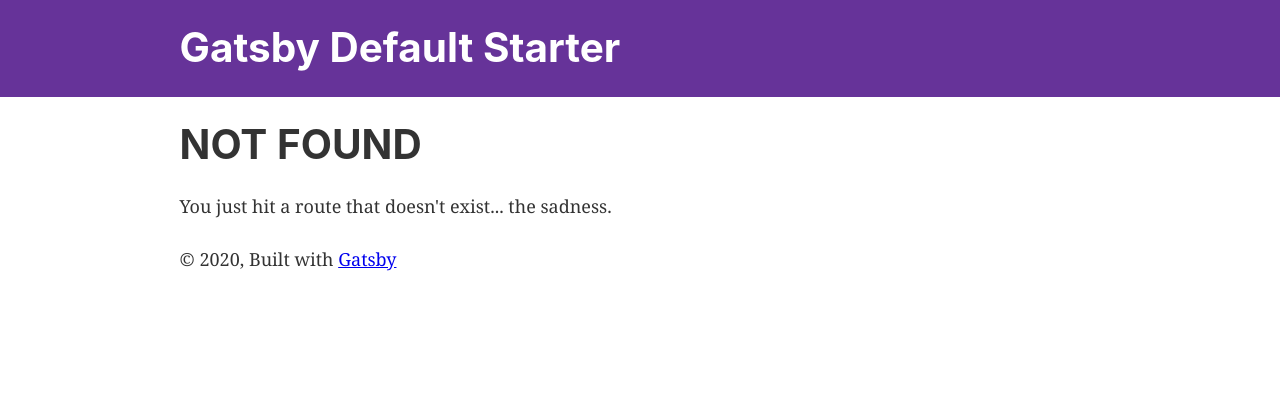
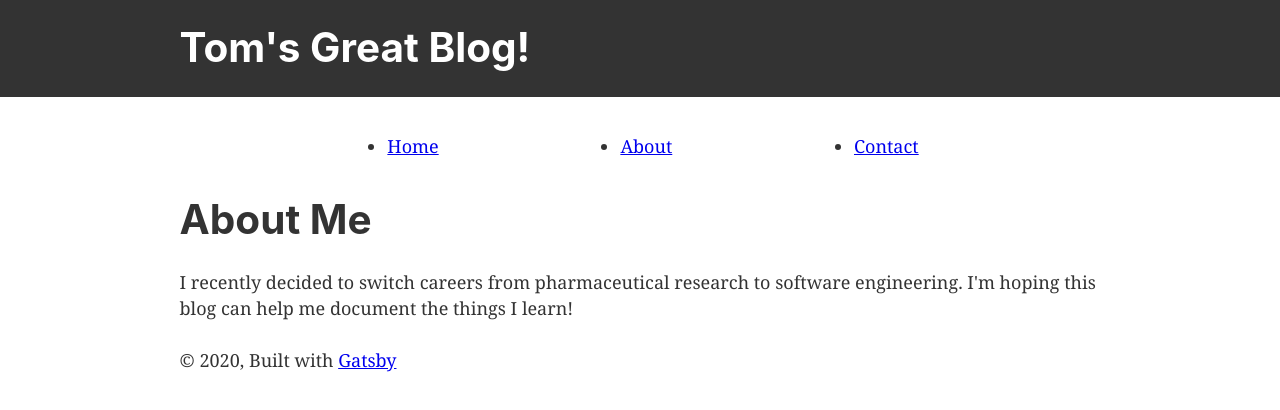
Before and after one commit to Tshamp7/gatsby-blog, a Gatsby site: page /about in a window 1280 px wide. Before the commit this address had no page. Built offline with nearby package versions, Linux system fonts and the light colour scheme; Gatsby itself is replaced by a stand-in of ours.

Commit message:
gatsby blog

```diff
--- a/gatsby-config.js
+++ b/gatsby-config.js
@@ -1,6 +1,6 @@
 module.exports = {
   siteMetadata: {
-    title: `Gatsby Default Starter`,
+    title: `Tom's Great Blog!`,
     description: `Kick off your next, great Gatsby project with this default starter. This barebones starter ships with the main Gatsby configuration files you might need.`,
     author: `@gatsbyjs`,
   },
--- a/src/components/header.js
+++ b/src/components/header.js
@@ -5,7 +5,7 @@ import React from "react"
 const Header = ({ siteTitle }) => (
   <header
     style={{
-      background: `rebeccapurple`,
+      background: `#333`,
       marginBottom: `1.45rem`,
     }}
   >
--- a/src/components/layout.js
+++ b/src/components/layout.js
@@ -8,7 +8,7 @@
 import React from "react"
 import PropTypes from "prop-types"
 import { useStaticQuery, graphql } from "gatsby"
-
+import Menu from '../components/menu'
 import Header from "./header"
 import "./layout.css"
 
@@ -33,6 +33,7 @@ const Layout = ({ children }) => {
           padding: `0 1.0875rem 1.45rem`,
         }}
       >
+        <Menu color={'#fff'} number={10}/>
         <main>{children}</main>
         <footer>
           © {new Date().getFullYear()}, Built with
--- /dev/null
+++ b/src/components/menu.js
@@ -0,0 +1,30 @@
+import React from 'react'
+import { Link } from 'gatsby'
+
+
+
+const Menu = ({color}) => {
+
+    return (
+        <div style={{
+            background: color,
+            paddingTop: '10px'
+        }}>
+
+        <ul style={{
+            listSytle: 'none',
+            display: 'flex',
+            justifyContent: 'space-evenly'
+        }}>
+            <li><Link to="/">Home</Link></li>
+            <li><Link to="/about">About</Link></li>
+            <li><Link to="/contact">Contact</Link></li>
+        </ul>
+
+        </div>
+    )
+}
+
+
+
+export default Menu;
--- /dev/null
+++ b/src/pages/about.js
@@ -0,0 +1,21 @@
+import Layout from '../components/layout'
+import React from 'react'
+
+
+const AboutPage = () => {
+    return(
+        <Layout>
+            <div>
+                <h1>About Me</h1>
+                <p>
+                    I recently decided to switch careers
+                    from pharmaceutical research to
+                    software engineering. I'm hoping this blog
+                    can help me document the things I learn!
+                </p>
+            </div>
+        </Layout>
+    )
+}
+
+export default AboutPage;
```
Also changed, not shown: src/pages/contact.js (added, +18 -0 lines), src/pages/index.js (+3 -5 lines).
